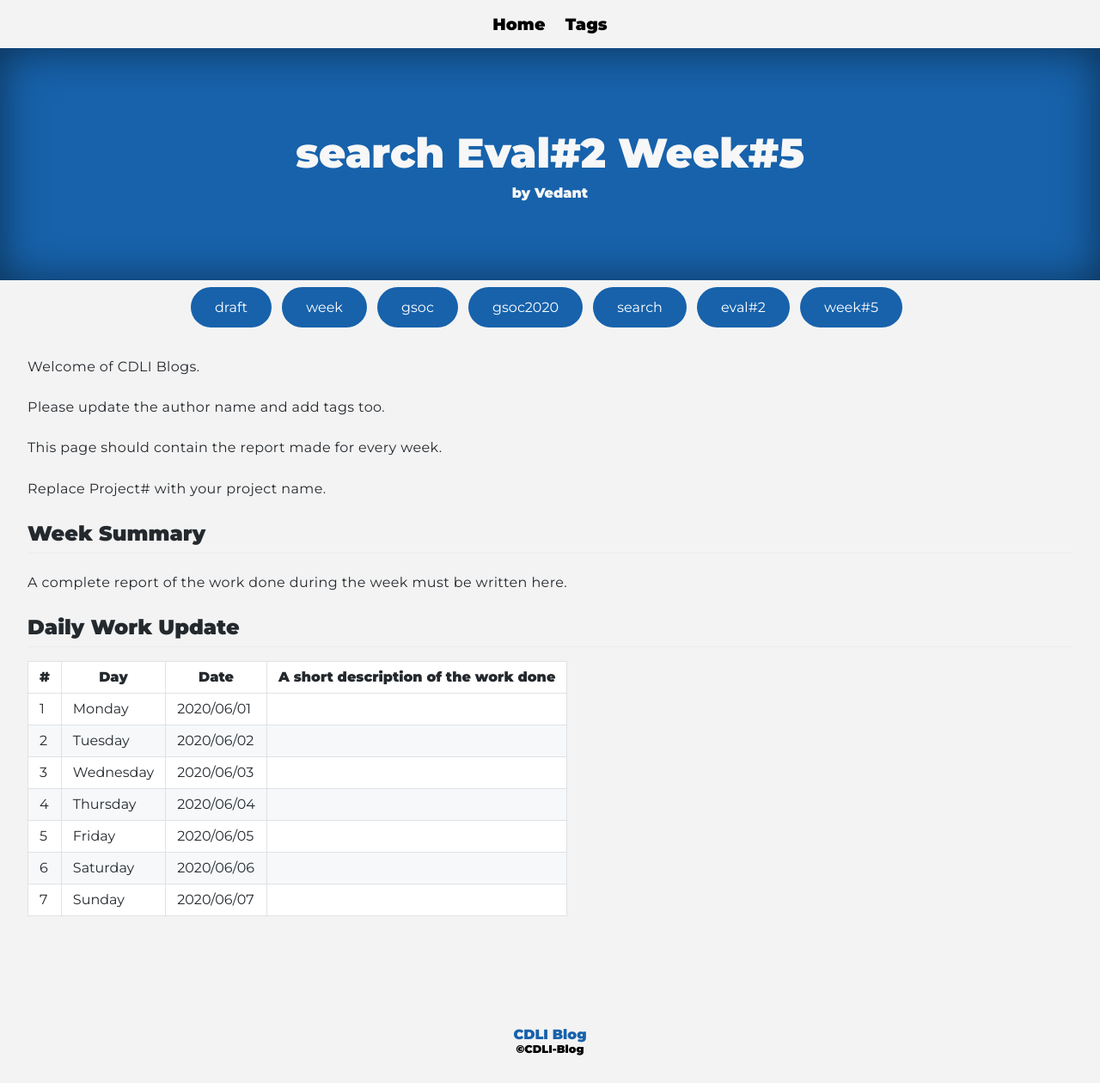
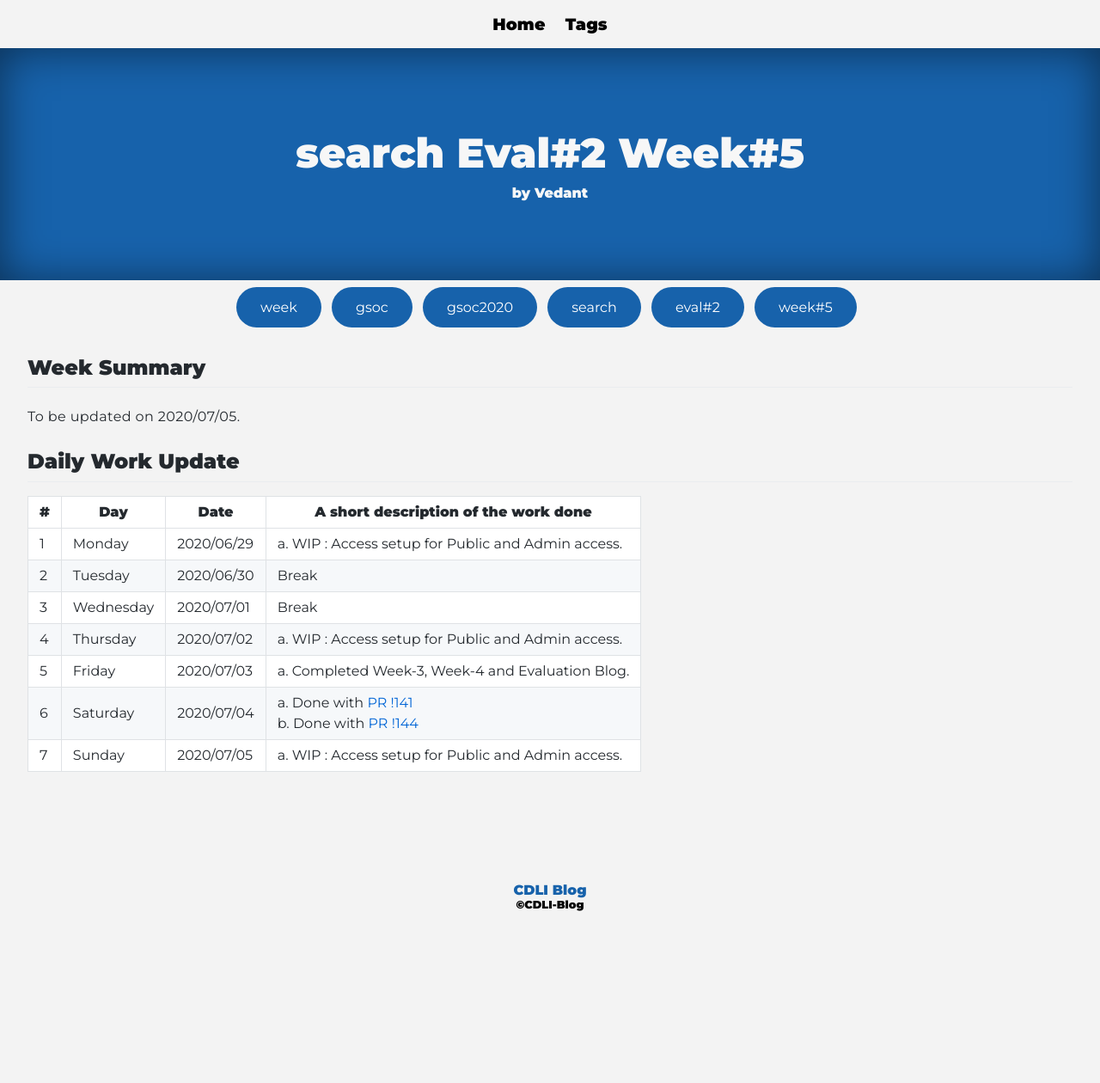
Before and after one commit to cdli-gh/blog, a Jekyll site: the page built from _blog/gsoc20/search/posts/06_week5.md, in a window 1280 px wide. Shown: the whole page at 86% size. Built offline with Jekyll 4.4.1, drawn with Linux system fonts in a browser that asks for light colours; Markdown is read by kramdown in place of the engine named in the settings; after the commit the page ends 1092 px from its top, so only the background shows below that.

Commit message:
Search : DailyUpdates 5:*

```diff
--- a/_blog/gsoc20/search/posts/06_week5.md
+++ b/_blog/gsoc20/search/posts/06_week5.md
@@ -2,29 +2,22 @@
 layout: page
 title: search Eval#2 Week#5
 author: "Vedant"
-tags: ["draft","week","gsoc","gsoc2020","search","eval#2","week#5"]
+tags: ["week","gsoc","gsoc2020","search","eval#2","week#5"]
 ---
-Welcome of CDLI Blogs.
-
-Please update the author name and add tags too.
-
-This page should contain the report made for every week.
-
-Replace Project# with your project name.
 
 ## Week Summary
 
-A complete report of the work done during the week must be written here.
+To be updated on 2020/07/05.
 
 
 ## Daily Work Update
 
 |\#|Day|Date|A short description of the work done|
 |---	|---	|---	|---	|
-|1   	| Monday 	|   2020/06/01	|   	|
-|2   	| Tuesday  	|   2020/06/02	|   	|
-|3   	| Wednesday  	|  2020/06/03 	|   	|
-|4   	| Thursday  	|   2020/06/04	|   	|
-|5   	| Friday  	|   2020/06/05	|   	|
-|6   	| Saturday  	|   2020/06/06	|   	|
-|7   	| Sunday  	|   2020/06/07	|   	|
+|1   	| Monday 	|   2020/06/29	|  a. WIP : Access setup for Public and Admin access. 	|
+|2   	| Tuesday  	|   2020/06/30	|  Break 	|
+|3   	| Wednesday  	|  2020/07/01 	|  Break 	|
+|4   	| Thursday  	|   2020/07/02	|  a. WIP : Access setup for Public and Admin access.  	|
+|5   	| Friday  	|   2020/07/03	|  a. Completed Week-3, Week-4 and Evaluation Blog. 	|
+|6   	| Saturday  	|   2020/07/04	|  a. Done with [PR !141](https://gitlab.com/cdli/framework/-/merge_requests/141) <br> b. Done with [PR !144](https://gitlab.com/cdli/framework/-/merge_requests/144)   	|
+|7   	| Sunday  	|   2020/07/05	|  a. WIP : Access setup for Public and Admin access. 	|
```
